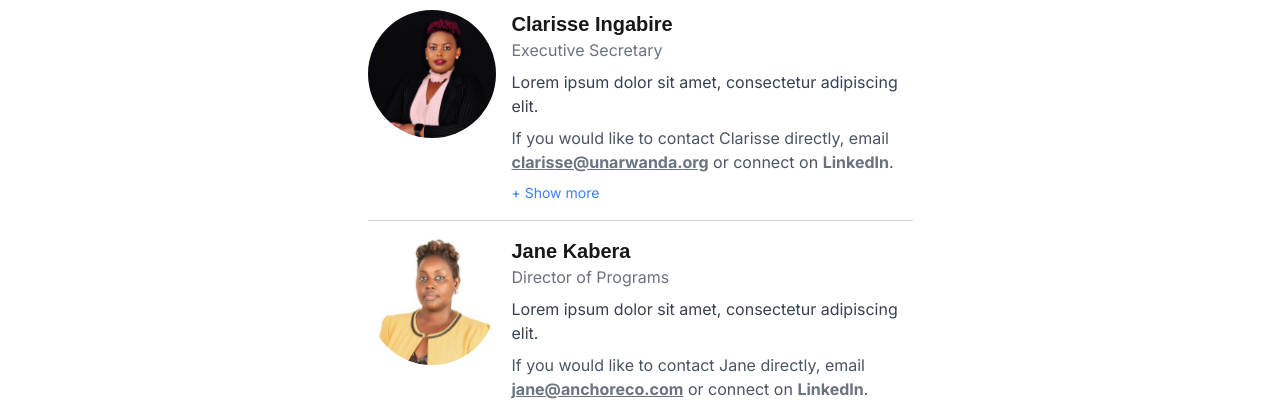
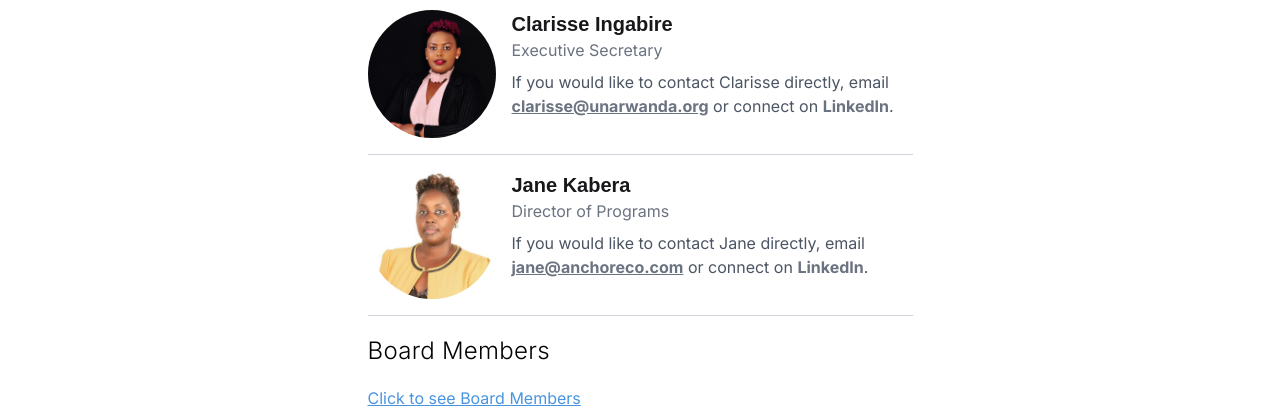
Before and after one commit to nkiliyumwami/UNARW, a Next.js app: page /our-team in a window 1280 px wide. Shown: the part 395-803 px from the top of the page. Built offline with nearby package versions, Linux system fonts and the light colour scheme.

Commit message:
Changes on Homepage

```diff
--- a/components/Sections/AboutSection.tsx
+++ b/components/Sections/AboutSection.tsx
@@ -6,11 +6,11 @@ import VisionMission from './VisionMission'
 
 export const AboutSection = () => {
   return (
-    <div className="sm:py-32 pt-40 pb-20">
-      <div className="container mx-auto px-4 ">
-        <div className="sm:flex justify-center items-center xs:flex-col">
+    <div className="md:py-32 py-10">
+      <div className="container md:mx-auto px-10 md:px-4 ">
+        <div className="md:flex-row justify-center w-full flex items-center flex-col">
           <div className="flex-shrink-0 flex-grow-0 md:w-5/12 px-3">
-            <div className="flex justify-center">
+            {/* <div className="flex justify-center">
               <Image
                 src={WFUNANew.src}
                 width={200}
@@ -18,7 +18,7 @@ export const AboutSection = () => {
                 alt="UNA-RWANDA"
                 className=""
               />
-            </div>
+            </div> */}
             <Image
               src={SDGs.src}
               width={400}
@@ -27,7 +27,7 @@ export const AboutSection = () => {
               className="w-full -mt-3"
             />
           </div>
-          <div className="flex-shrink-0 flex-grow-0 md:w-7/12 px-3">
+          <div className=" md:w-7/12 px-3">
             <div className="pl-[30px]">
               {/* <span className="uppercase mb-2 text-[#1273eb] leading-7 ">About us</span> */}
               <h2 className="mb-4 tracking-wide text-3xl font-bold">
@@ -40,15 +40,16 @@ export const AboutSection = () => {
                 transformative change, focusing on achieving the Sustainable
                 Development Goals (SDGs), with an emphasis on eradicating
                 poverty, fostering peace, addressing climate change, and
-                protecting the environment. They promote diversity, equity, and
+                protecting the environment. We promote diversity, equity, and
                 inclusion, striving for a world where everyone thrives and
-                contributes to a brighter future. UNA-RW offers programs in
-                knowledge dissemination, human rights promotion, and peace and
-                conflict resolution. They are part of a global network of UNAs,
-                coordinated by the World Federation of United Nations
-                Associations (WFUNA), active in over 100 countries. Join them in
-                building a more inclusive and prosperous world for current and
-                future generations.
+                contributes to a brighter future. <br />
+                <br />
+                UNA-RW offers programs in knowledge dissemination, human rights
+                promotion, peace and conflict resolution. We are part of a
+                global network of UNAs, coordinated by the World Federation of
+                United Nations Associations (WFUNA), active in over 100
+                countries. Join us in building a more inclusive and prosperous
+                world for current and future generations.
               </p>
             </div>
           </div>
--- a/components/Sections/HeroSection.tsx
+++ b/components/Sections/HeroSection.tsx
@@ -5,7 +5,7 @@ import Image from 'next/image'
 
 const HeroSection = () => {
   return (
-    <div className="h-screen">
+    <div className="">
       <div
         className="py-32 h-[256px] bg-center bg-cover bg-no-repeat relative"
         style={{ backgroundImage: `url(${bgImage.src})` }}
--- a/components/Sections/NavbarSection.tsx
+++ b/components/Sections/NavbarSection.tsx
@@ -5,13 +5,12 @@ import Link from 'next/link'
 import logo from '../../public/unarwanda16X16.png'
 import unLogo from '../../public/un-logo.png'
 import { Bars3Icon, XMarkIcon } from '@heroicons/react/16/solid'
-import { useRouter,usePathname } from 'next/navigation'
+import { usePathname } from 'next/navigation'
 
 
 const Navbar = () => {
   const [isOpen, setIsOpen] = useState(false)
   const [isScrolled, setIsScrolled] = useState(false)
-  const navigate = useRouter()
   const pathname = usePathname()
   const isActive = (href: string) => {
     return pathname === href
@@ -130,7 +129,7 @@ const Navbar = () => {
             <Image
               width={130}
               height={50}
-              className={`md:w-[160px] w-[80px]`}
+              className={`md:w-[160px] w-[80px] p-3`}
               src={unLogo}
               alt="UNA Rwanda"
             />
--- a/components/Sections/Team.tsx
+++ b/components/Sections/Team.tsx
@@ -17,7 +17,7 @@ const leaderShipTeam = [
   {
     name: 'Clarisse Ingabire ',
     role: 'Executive Secretary	',
-    description: 'Lorem ipsum dolor sit amet, consectetur adipiscing elit.',
+    description: '',
     image: Clara,
     email: 'clarisse@unarwanda.org',
     linkedin: 'https://www.linkedin.com/in/ingabire-clarisse-47a9ba77/',
@@ -25,7 +25,7 @@ const leaderShipTeam = [
   {
     name: 'Jane Kabera',
     role: 'Director of Programs',
-    description: 'Lorem ipsum dolor sit amet, consectetur adipiscing elit.',
+    description: '',
     image: Jane,
     email: 'jane@anchoreco.com',
     linkedin: 'https://www.linkedin.com/in/jane-kabera-3b50b328b',
@@ -45,7 +45,7 @@ const boardMembers = [
   {
     name: 'Celine Mukamurenzi',
     role: 'President',
-    description: 'Lorem ipsum dolor sit amet, consectetur adipiscing elit.',
+    description: '',
     image: Mukamurenzi,
     email: 'president@gmail.com',
     linkedin: 'https://www.linkedin.com/in/',
@@ -53,7 +53,7 @@ const boardMembers = [
   {
     name: 'Potel Jossam',
     role: 'Vice President',
-    description: 'Lorem ipsum dolor sit amet, consectetur adipiscing elit.',
+    description: '',
     image: Potel,
     email: 'vicepresident@gmail.com',
     linkedin: 'https://www.linkedin.com/in/',
@@ -61,7 +61,7 @@ const boardMembers = [
   {
     name: 'Marie Belise Isingizwe',
     role: 'Treasurer',
-    description: 'Lorem ipsum dolor sit amet, consectetur adipiscing elit.',
+    description: '',
     image: profile,
     email: 'emily@example.com',
     linkedin: 'https://www.linkedin.com/in/',
@@ -69,7 +69,7 @@ const boardMembers = [
   {
     name: 'Jane  Uwera',
     role: 'Arbitration Committee',
-    description: 'Lorem ipsum dolor sit amet, consectetur adipiscing elit.',
+    description: '',
     image: profile,
     email: 'emily@example.com',
     linkedin: 'https://www.linkedin.com/in/',
@@ -77,7 +77,7 @@ const boardMembers = [
   {
     name: 'Rose Mutesi ',
     role: 'Arbitration Committee',
-    description: 'Lorem ipsum dolor sit amet, consectetur adipiscing elit.',
+    description: '',
     image: profile,
     email: 'emily@example.com',
     linkedin: 'https://www.linkedin.com/in/',
@@ -85,7 +85,7 @@ const boardMembers = [
   {
     name: 'Assiimwe Murebwayire ',
     role: 'Gender Coordinator',
-    description: 'Lorem ipsum dolor sit amet, consectetur adipiscing elit.',
+    description: '',
     image: Yvonne,
     email: 'emily@example.com',
     linkedin: 'https://www.linkedin.com/in/',
@@ -93,7 +93,7 @@ const boardMembers = [
   {
     name: 'Elloy KAZIGABA',
     role: 'Youth Coordinator',
-    description: 'Lorem ipsum dolor sit amet, consectetur adipiscing elit.',
+    description: '',
     image: Kazigaba,
     email: 'emily@example.com',
     linkedin: 'https://www.linkedin.com/in/',
@@ -101,7 +101,7 @@ const boardMembers = [
   {
     name: 'Peter KATANISA',
     role: 'Audit committee',
-    description: 'Lorem ipsum dolor sit amet, consectetur adipiscing elit.',
+    description: '',
     image: profile,
     email: 'emily@example.com',
     linkedin: 'https://www.linkedin.com/in/',
@@ -109,7 +109,7 @@ const boardMembers = [
   {
     name: 'Jeanine Uwimana',
     role: 'Audit committee',
-    description: 'Lorem ipsum dolor sit amet, consectetur adipiscing elit.',
+    description: '',
     image: profile,
     email: 'emily@example.com',
     linkedin: 'https://www.linkedin.com/in/',
--- a/components/ui/Profile.tsx
+++ b/components/ui/Profile.tsx
@@ -49,9 +49,10 @@ const Profile: React.FC<ProfileProps> = ({
       <div className="flex-1">
         <h2 className="text-xl font-bold">{name}</h2>
         <p className="text-gray-500 mb-2">{role}</p>
-        <p className="text-gray-700">
+        {description===''?'':(<p className="text-gray-700">
           {showMore ? description : briefDescription}
-        </p>
+        </p>)}
+
         <p className="mt-2 text-gray-600">
           If you would like to contact {name.split(' ')[0]} directly, email{' '}
           <a
```
Also changed, not shown: public/un-logo.png, public/un-logo1.png (added).
